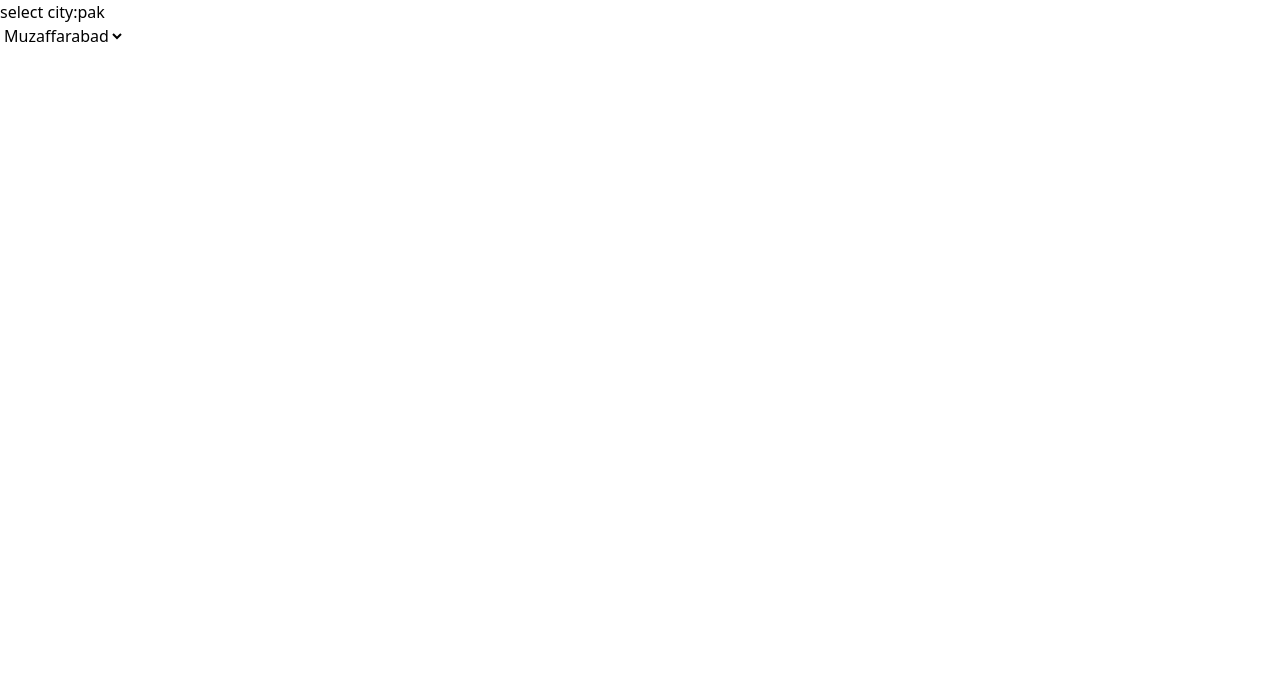
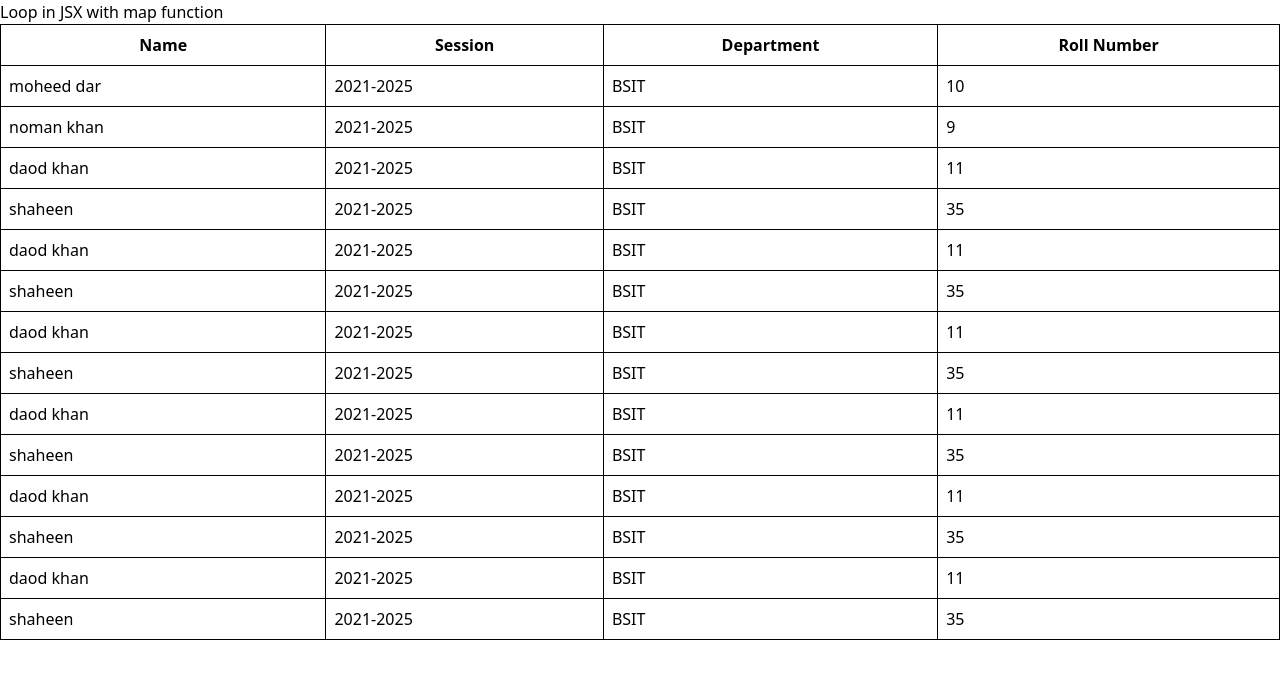
Before and after one commit to Moheed-Dar/React-19, a React (Vite) app: page / in a window 1280 px wide. Shown: the top 678 px of the page. Built offline with nearby package versions, Linux system fonts and the light colour scheme.

Commit message:
loop in JSX with map function

```diff
--- a/src/App.jsx
+++ b/src/App.jsx
@@ -1,16 +1,119 @@
-import { useState } from 'react';
+import { useState } from "react";
+
 function App() {
-  const [country,setCountry] =useState( "pak")
+  const userData = [
+    {
+      name: "moheed dar",
+      session: "2021-2025",
+      department: "BSIT",
+      rollnum: 10,
+    },
+    {
+      name: "noman khan",
+      session: "2021-2025",
+      department: "BSIT",
+      rollnum: 9,
+    },
+    {
+      name: "daod khan",
+      session: "2021-2025",
+      department: "BSIT",
+      rollnum: 11,
+    },
+    {
+      name: "shaheen",
+      session: "2021-2025",
+      department: "BSIT",
+      rollnum: 35,
+    },
+    {
+      name: "daod khan",
+      session: "2021-2025",
+      department: "BSIT",
+      rollnum: 11,
+    },
+    {
+      name: "shaheen",
+      session: "2021-2025",
+      department: "BSIT",
+      rollnum: 35,
+    },
+    {
+      name: "daod khan",
+      session: "2021-2025",
+      department: "BSIT",
+      rollnum: 11,
+    },
+    {
+      name: "shaheen",
+      session: "2021-2025",
+      department: "BSIT",
+      rollnum: 35,
+    },
+    {
+      name: "daod khan",
+      session: "2021-2025",
+      department: "BSIT",
+      rollnum: 11,
+    },
+    {
+      name: "shaheen",
+      session: "2021-2025",
+      department: "BSIT",
+      rollnum: 35,
+    },
+    {
+      name: "daod khan",
+      session: "2021-2025",
+      department: "BSIT",
+      rollnum: 11,
+    },
+    {
+      name: "shaheen",
+      session: "2021-2025",
+      department: "BSIT",
+      rollnum: 35,
+    },
+    {
+      name: "daod khan",
+      session: "2021-2025",
+      department: "BSIT",
+      rollnum: 11,
+    },
+    {
+      name: "shaheen",
+      session: "2021-2025",
+      department: "BSIT",
+      rollnum: 35,
+    },
+  ];
+
   return (
     <>
-        <h1>select city:{country} </h1>
-        <select onChange={(e)=>setCountry(e.target.value)} >
-          <option  >Muzaffarabad</option>
-          <option>Muzaffarghar</option>
-          <option>pindi</option>
-          <option>noshahrah</option>
-        </select>
+      <h1>Loop in JSX with map function</h1>
+      <table className="border-collapse border border-black w-full">
+        <thead>
+          <tr className="border border-black">
+            <th className="border border-black p-2">Name</th>
+            <th className="border border-black p-2">Session</th>
+            <th className="border border-black p-2">Department</th>
+            <th className="border border-black p-2">Roll Number</th>
+          </tr>
+        </thead>
+        <tbody>
+          {userData.map((user, index) => (
+            <tr key={index} className="border border-black">
+              <td className="border border-black p-2">{user.name}</td>
+              <td className="border border-black p-2">{user.session}</td>
+              <td className="border border-black p-2">{user.department}</td>
+              <td className="border border-black p-2">{user.rollnum}</td>
+            </tr>
+          ))}
+        </tbody>
+      </table>
+
     </>
   );
 }
+
 export default App;
```
